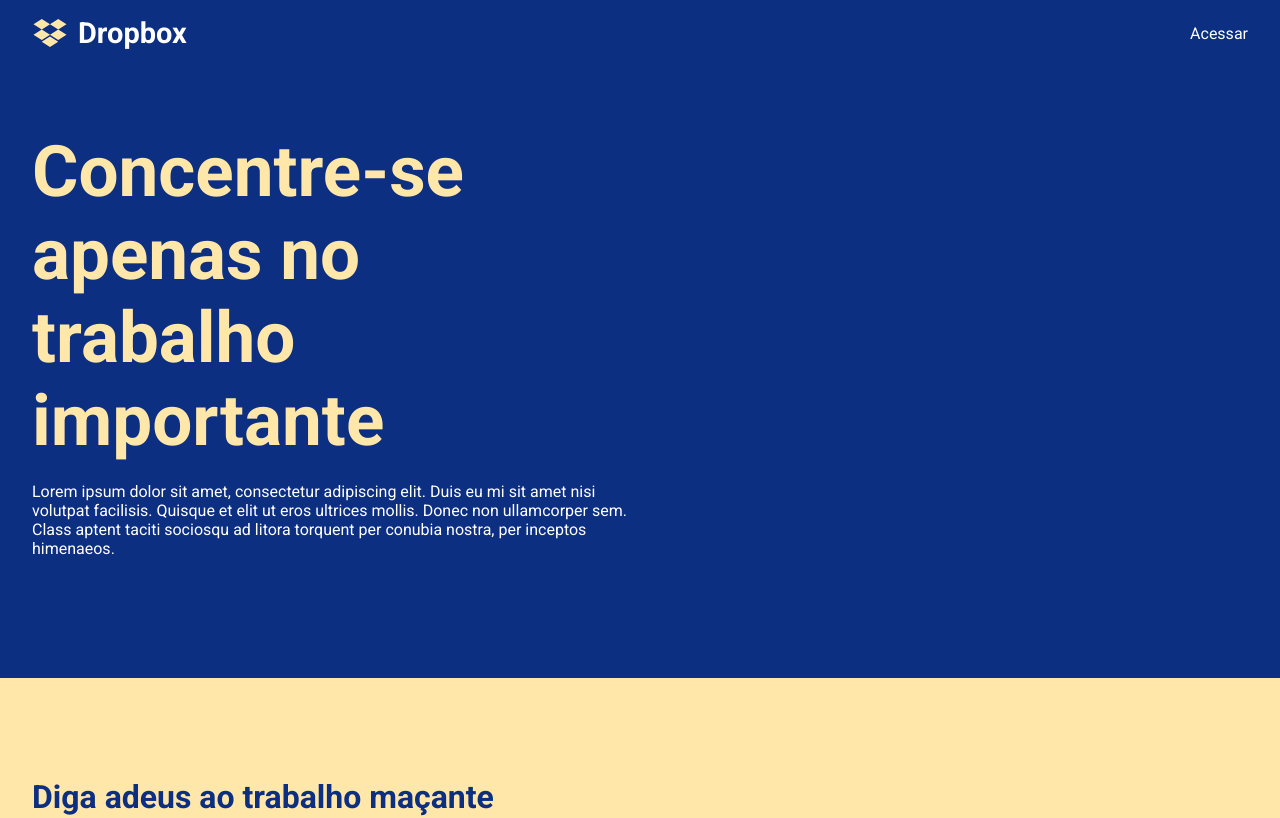
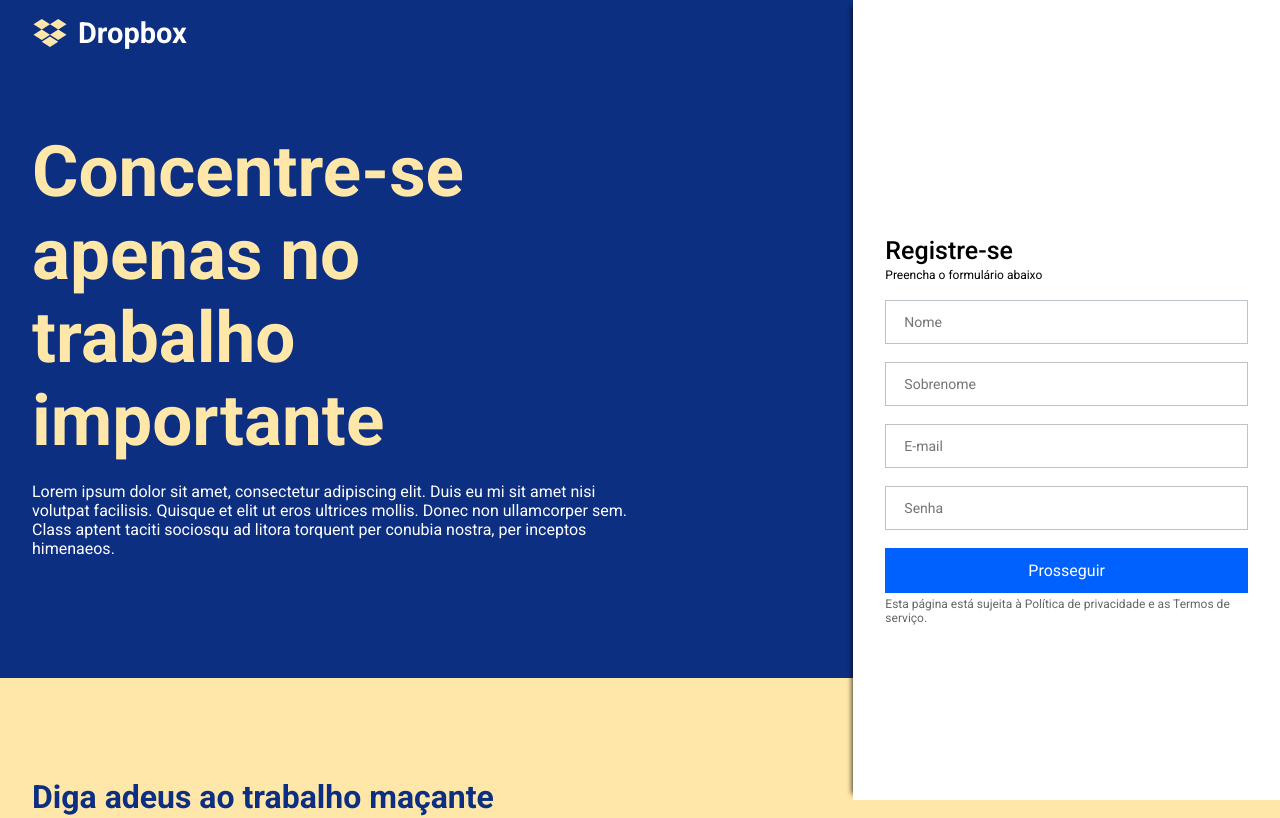
Before and after one commit to filipesalesaraujo/ui-clone-dropbox, a React (Create React App) app: page / in a window 1280 px wide. Shown: the top 818 px of the page. Built offline with nearby package versions, Linux system fonts and the light colour scheme.

Commit message:
component menu

```diff
--- a/src/App.tsx
+++ b/src/App.tsx
@@ -3,6 +3,8 @@ import Section from "./components/Section";
 import GlobalStyles from "./styles/GlobalStyles";
 
 import data from "./data";
+import SideMenu from "./components/SideMenu";
+import MenuForm from "./components/MenuForm";
 
 function App() {
   return (
@@ -32,6 +34,9 @@ function App() {
         title={data[4].title}
         description={data[4].description}
       />
+      <SideMenu>
+        <MenuForm />
+      </SideMenu>
       <GlobalStyles />
     </>
   );
--- /dev/null
+++ b/src/components/MenuForm/index.tsx
@@ -0,0 +1,41 @@
+import React from "react";
+
+import { Container, Navigation, DropboxLogo, Form } from "./styles";
+import { GrFormClose } from "react-icons/gr";
+
+const MenuForm: React.FC = () => {
+  function handleToggle() {
+    if (window.toggleActiveMenu) {
+      window.toggleActiveMenu();
+    }
+  }
+
+  return (
+    <Container>
+      <Navigation>
+        <h1>
+          <DropboxLogo />
+          <span>Dropbox</span>
+        </h1>
+        <button className="action--close" onClick={handleToggle}>
+          <GrFormClose />
+        </button>
+      </Navigation>
+      <Form>
+        <span className="title">Registre-se</span>
+        <span className="subtitle">Preencha o formulário abaixo</span>
+        <input type="text" placeholder="Nome" />
+        <input type="text" placeholder="Sobrenome" />
+        <input type="email" placeholder="E-mail" />
+        <input type="password" placeholder="Senha" />
+        <button>Prosseguir</button>
+        <span className="terms">
+          Esta página está sujeita à Política de privacidade e as Termos de
+          serviço.
+        </span>
+      </Form>
+    </Container>
+  );
+};
+
+export default MenuForm;
--- /dev/null
+++ b/src/components/MenuForm/styles.ts
@@ -0,0 +1,93 @@
+import { FaDropbox } from "react-icons/fa";
+
+import styled from "styled-components";
+
+export const Container = styled.div`
+  display: flex;
+  flex-direction: column;
+  height: 100%;
+  @media (min-width: 1024px) {
+    max-width: 480px;
+  }
+`;
+
+export const Navigation = styled.nav`
+  display: flex;
+  align-items: center;
+  justify-content: space-between;
+  padding: 16px 32px;
+  min-height: 61px;
+  > h1 {
+    display: flex;
+    align-items: center;
+    > span {
+      color: var(--color-quaternary);
+      margin-left: 10px;
+      font-size: 29px;
+    }
+  }
+  button {
+    background: none;
+    border: none;
+    font-weight: bold;
+    font-size: 17px;
+    outline: none;
+    cursor: pointer;
+  }
+  @media (min-width: 1024px) {
+    justify-content: flex-end;
+    > h1 {
+      display: none;
+    }
+  }
+`;
+
+export const DropboxLogo = styled(FaDropbox)`
+  width: 36px;
+  height: 32px;
+  fill: var(--color-blue);
+`;
+
+export const Form = styled.form`
+  display: flex;
+  height: 100%;
+  flex-direction: column;
+  justify-content: center;
+  padding: 0 32px;
+  max-width: 480px;
+  margin: 0 auto;
+
+  > .title {
+    font-size: 25px;
+    font-weight: 500;
+  }
+  > .subtitle {
+    font-size: 12px;
+    margin-top: 3px;
+  }
+  > input {
+    background: var(--color-tertiary);
+    border: 1px solid var(--color-border);
+    padding: 13px 18px;
+    font-size: 14px;
+    margin-top: 18px;
+  }
+
+  > button {
+    margin-top: 18px;
+    padding: 13px 18px;
+    font-size: 16px;
+    background-color: var(--color-blue);
+    color: var(--color-tertiary);
+    border: none;
+    cursor: pointer;
+    &:hover {
+      opacity: 0.87;
+    }
+  }
+  .terms {
+    font-size: 12px;
+    opacity: 0.6;
+    margin-top: 4px;
+  }
+`;
--- a/src/components/Section/index.tsx
+++ b/src/components/Section/index.tsx
@@ -15,6 +15,13 @@ interface Props {
 }
 
 const Section: React.FC<Props> = ({ variant, title, description }) => {
+
+  function handleToggle() {
+    if (window.toggleActiveMenu) {
+      window.toggleActiveMenu();
+    }
+  }
+
   const buttonVariant = Math.round(Math.random());
   return (
     <Container className={variant}>
@@ -24,7 +31,7 @@ const Section: React.FC<Props> = ({ variant, title, description }) => {
             <DropboxLogo />
             <span>Dropbox</span>
           </h1>
-          <button>{buttonVariant === 0 ? "Acessar" : "Interagir"}</button>
+          <button onClick={handleToggle}>{buttonVariant === 0 ? "Acessar" : "Interagir"}</button>
         </Header>
       </HeaderWrapper>
       <Content>
--- /dev/null
+++ b/src/components/SideMenu/index.tsx
@@ -0,0 +1,41 @@
+import React, { useEffect, useState } from "react";
+
+import { Container } from "./styles";
+
+const scrollThreshold = 300;
+
+declare global {
+  interface Window {
+    toggleActiveMenu: (() => void) | undefined;
+  }
+}
+
+const SideMenu: React.FC = ({ children }) => {
+  const [scrollY, setScrollY] = useState(0);
+  const [isActive, setIsActive] = useState(false);
+
+  useEffect(() => {
+    function onScroll() {
+      setScrollY(window.scrollY);
+      setIsActive(false);
+    }
+    window.addEventListener("scroll", onScroll);
+    return () => window.removeEventListener("scroll", onScroll);
+  }, []);
+
+  const classes = [
+    isActive ? "open" : "",
+    scrollY <= scrollThreshold ? "scrollOpen" : "",
+  ];
+  const className = classes.join(" ").trim();
+
+  function toggleActiveMenu() {
+    setIsActive((prev) => !prev);
+  }
+
+  window.toggleActiveMenu = toggleActiveMenu;
+
+  return <Container className={className}>{children}</Container>;
+};
+
+export default SideMenu;
--- /dev/null
+++ b/src/components/SideMenu/styles.ts
@@ -0,0 +1,32 @@
+import styled from "styled-components";
+
+export const Container = styled.div`
+  z-index: 10;
+  position: fixed;
+  top: 0;
+  right: 0;
+  width: 100%;
+  height: 100%;
+  background: var(--color-tertiary);
+  @media (min-width: 1024px) {
+    width: calc(100% / 3);
+    box-shadow: -7px 0 5px -6px rgba(0, 0, 0, 0.75);
+  }
+  @media (min-width: 1440px) {
+    width: calc(480px + (100vw - 1440px) / 2);
+  }
+  transform: translateX(100%);
+  transition: 0.5s transform cubic-bezier(0.5, 0, 0, 1);
+
+  &.open {
+    transform: translateX(0);
+  }
+  @media (min-width: 1024px) {
+    &.scrollOpen {
+      transform: translateX(0);
+    }
+    &.scrollOpen .action--close {
+      display: none;
+    }
+  }
+`;
```
